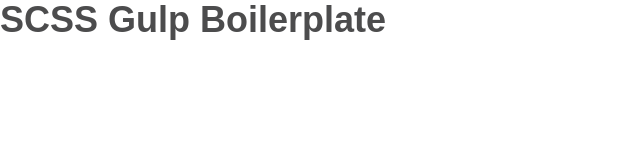
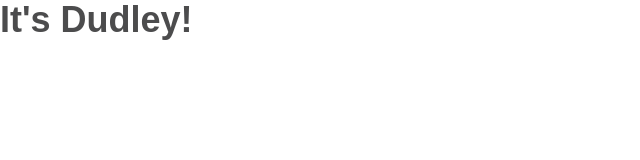
Before and after one commit to malcolmu/gitgames, a website: page index.html in a window 1280 px wide. Shown: the whole page, without its empty margins (0-640 px from the left). Drawn offline with Linux system fonts and the light colour scheme.

Commit message:
Copy change

```diff
--- a/index.html
+++ b/index.html
@@ -9,6 +9,6 @@
   <link rel="stylesheet" type="text/css" href="css/style.css">
 </head>
 <body>
-<h1>SCSS Gulp Boilerplate</h1>
+<h1>It's Dudley!</h1>
 </body>
 </html>
```
